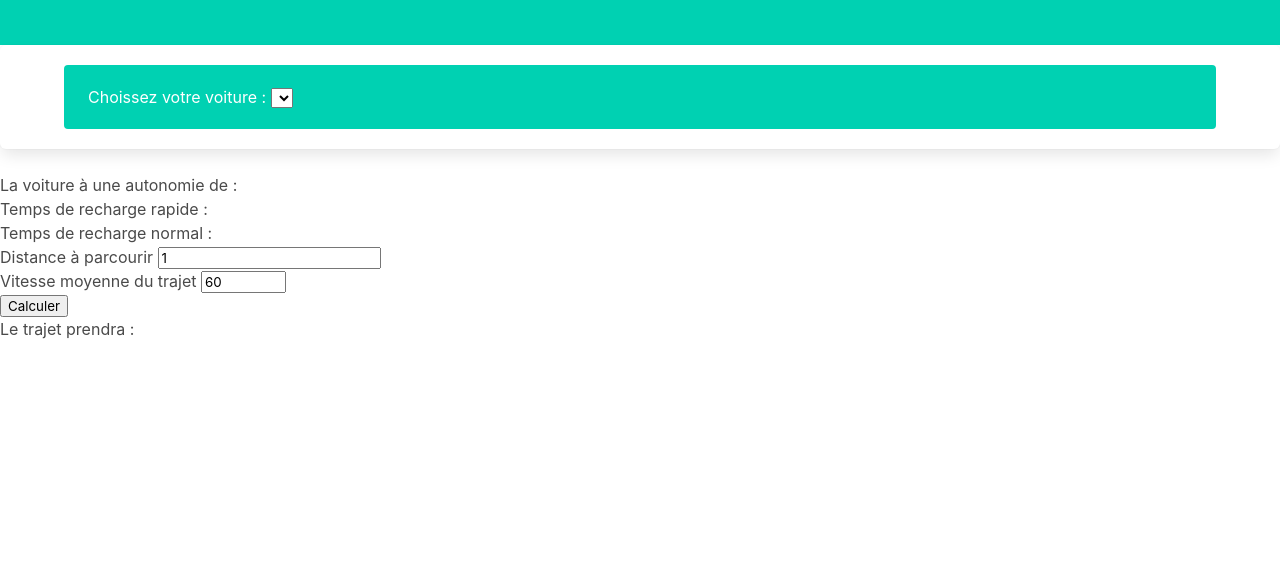
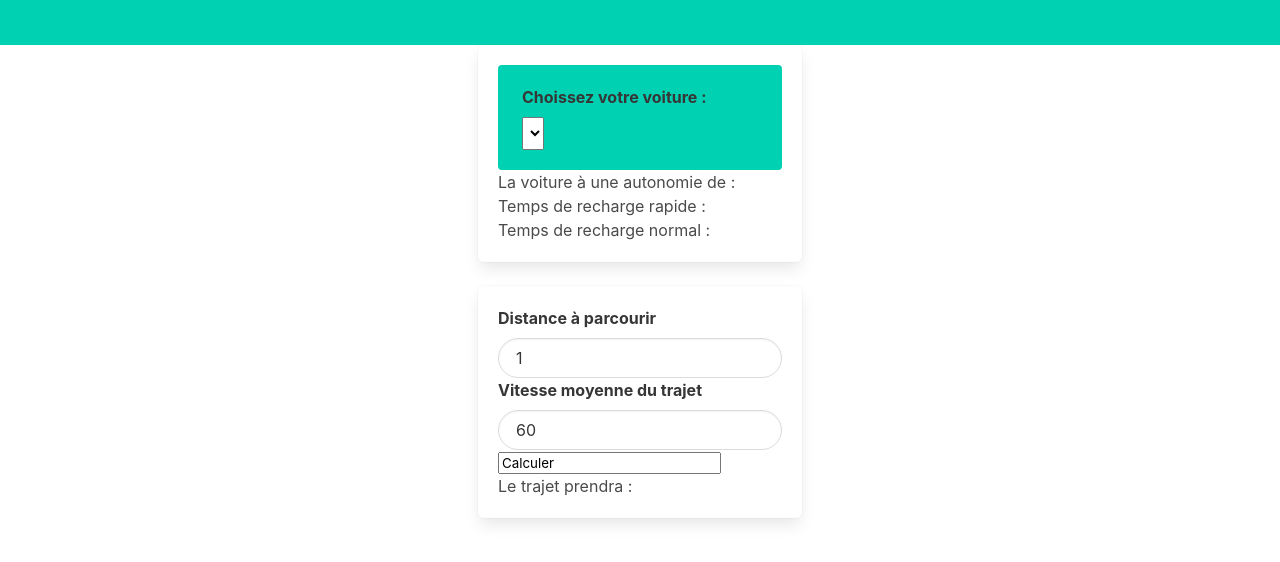
Before and after one commit to LuxemTheFez/nodeServer-INFO802, a website: page www/index.html in a window 1280 px wide. Shown: the part 116-678 px from the top of the page. Drawn offline with nearby package versions, Linux system fonts and the light colour scheme; no server answers.

Commit message:
Update index.html

```diff
--- a/www/index.html
+++ b/www/index.html
@@ -24,16 +24,17 @@
         </div>
     </section>
 
+    <div id="center">
+
         <div class="box">
-        <div class="container" style="padding: ;">
+            <div class="container">
                 <div class="notification is-primary">
-                <label >Choissez votre voiture : </label>
-                <select id="car-model" onchange="updateSelect(this)"></select>
-            </div>
+                    <label class="label" >Choissez votre voiture : </label>
+                    <select class="select" id="car-model" onchange="updateSelect(this)"></select>
                 </div>
             </div>
 
-<div>
+            <div class="container">
                 <div>
                     La voiture à une autonomie de : <div id="range" class="infoCar"></div>
                 </div>
@@ -46,27 +47,39 @@
                     Temps de recharge normal : <div id="chargeTime" class="infoCar"></div>
                 </div>
             </div>
+        </div>
+
+        <div class="box">
+
 
             <form>
                 <div>
-        <label>Distance à parcourir</label>
-        <input type="number" id="distance" value="1" min="1" step="1" >
+                    <label class="label">Distance à parcourir</label>
+                    <input class="input is-rounded" type="number" id="distance" value="1" min="1" step="1" >
                 </div>
                 <div>
-        <label>Vitesse moyenne du trajet</label>
-        <input type="number" id="speed" value="60" min="60" max="145" step="5">
+                    <label class="label">Vitesse moyenne du trajet</label>
+                    <input class="input is-rounded" type="number" id="speed" value="60" min="60" max="145" step="5">
                 </div>
-    <input type="button" value="Calculer" onclick="calculate()">
+                <input type="button is-light" value="Calculer" onclick="calculate()">
             </form>
             <div>
                 Le trajet prendra :
                 <div id="time" class="infoCar"></div>
             </div>
+        </div>
+    </div>
+
 
 <style>
     .infoCar{
         display: inline-block;
         text-align: center;
+    }
+
+    #center {
+        margin: 0 auto;
+        width: fit-content;
     }
 </style>
 <script>
```
Lines whose indentation alone changed are shown as unchanged.
